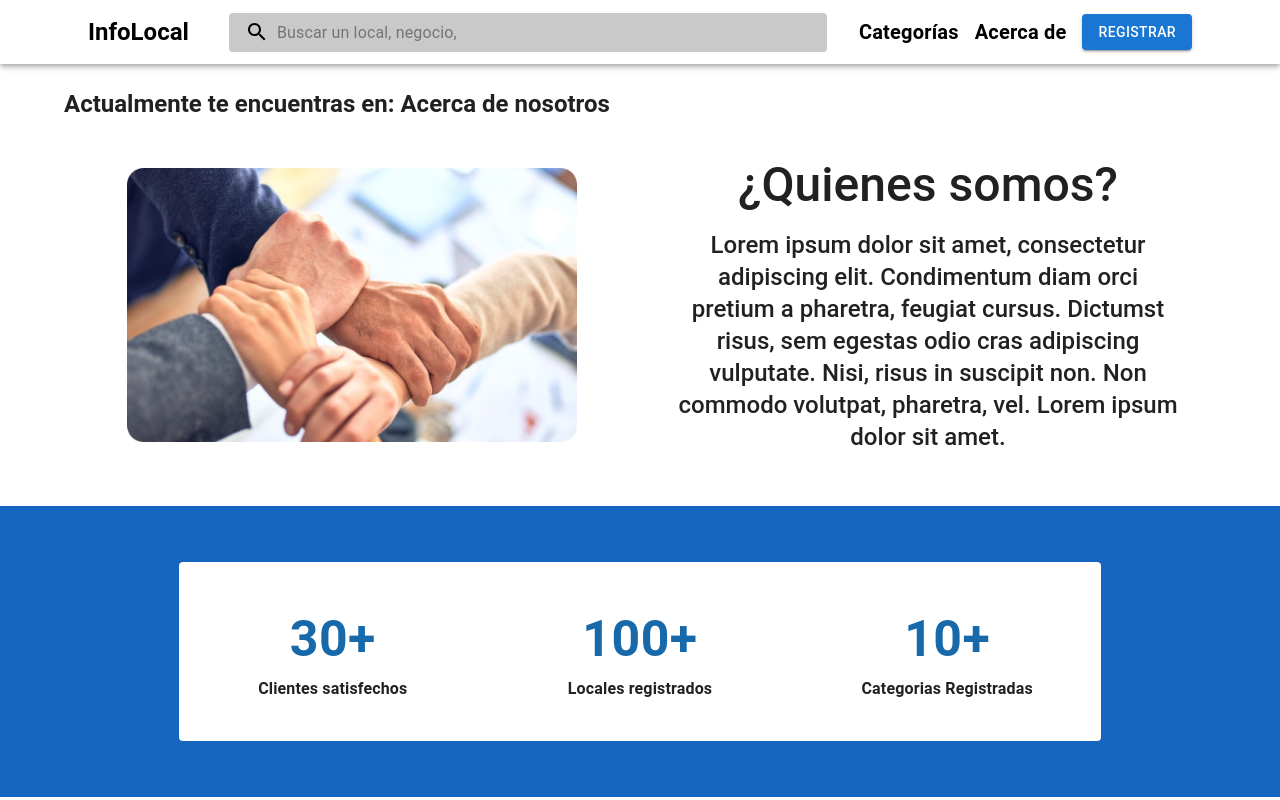
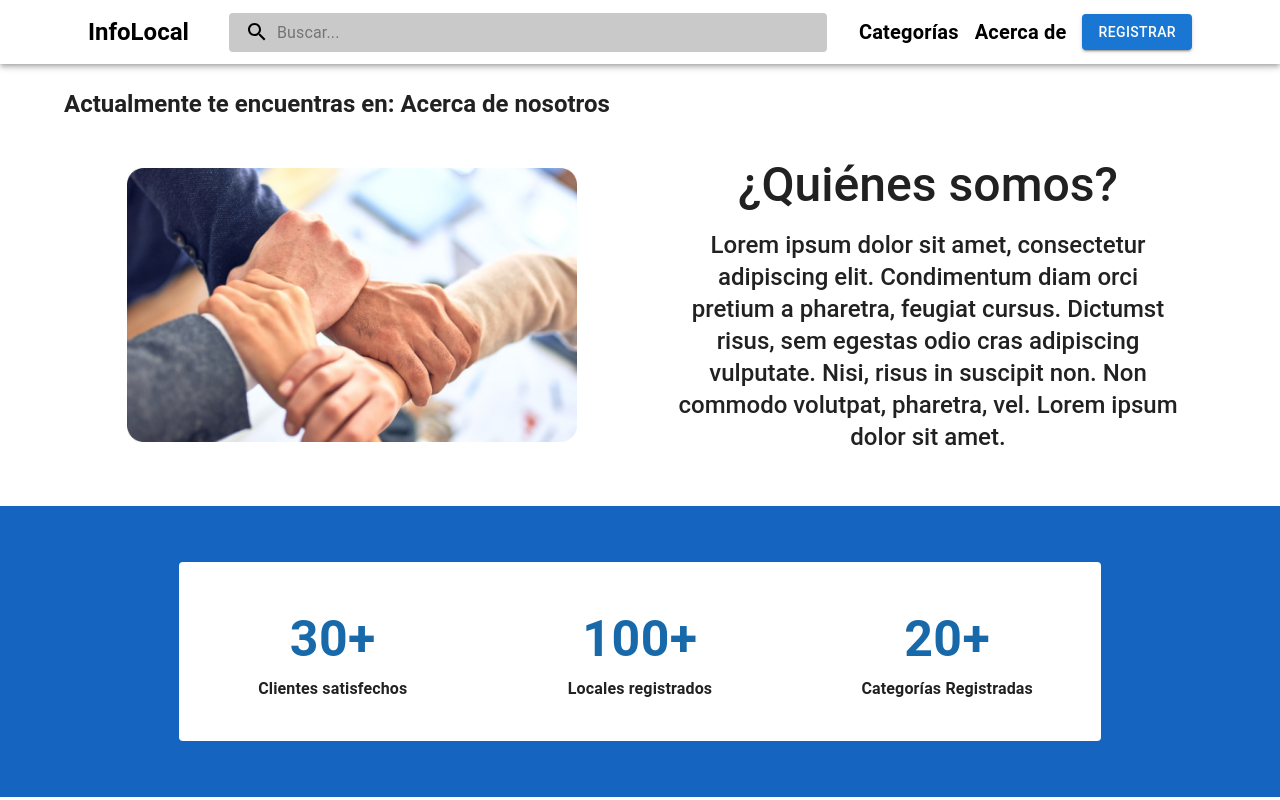
Before and after one commit to brayanduranvelasquez/info-local, a React (Vite) app: page /about in a window 1280 px wide. Shown: the top 800 px of the page. Built offline with nearby package versions, Linux system fonts and the light colour scheme.

Commit message:
fix: added diacritic to questions and 100% searcher input

```diff
--- a/src/pages/about/index.tsx
+++ b/src/pages/about/index.tsx
@@ -24,7 +24,7 @@ export default function AboutPage() {
             <Grid item xs={12} lg={6} display="flex" justifyContent="center" alignItems="center">
               <Stack justifyContent="center" alignItems="center" gap={2}>
                 <Typography variant="h3" fontWeight={500}>
-                  ¿Quienes somos?
+                  ¿Quiénes somos?
                 </Typography>
                 <Box sx={{ maxWidth: '550px' }}>
                   <Container>
@@ -97,9 +97,9 @@ export default function AboutPage() {
                     }}
                   >
                     <Typography fontSize="50px" fontWeight="bold" sx={{ color: '#1769AA' }}>
-                      10+
+                      20+
                     </Typography>
-                    <Typography fontWeight="bold">Categorias Registradas</Typography>
+                    <Typography fontWeight="bold">Categorías Registradas</Typography>
                   </Box>
                 </Grid>
               </Grid>
--- a/src/pages/home/components/OfferSection.tsx
+++ b/src/pages/home/components/OfferSection.tsx
@@ -13,7 +13,7 @@ export default function OfferSection() {
       <Container>
         <Stack justifyContent="center" alignItems="center" mb={4}>
           <Typography variant="h4" fontWeight={800}>
-            ¿Que ofrecemos para ti?
+            ¿Qué ofrecemos para ti?
           </Typography>
         </Stack>
 
--- a/src/pages/home/components/RegisterSection.tsx
+++ b/src/pages/home/components/RegisterSection.tsx
@@ -10,7 +10,7 @@ export default function RegisterSection() {
         <Stack justifyContent="center" alignItems="center" textAlign="center">
           <Box paddingX={4} paddingY={2} width="100%" maxWidth={700}>
             <Typography variant="h4" fontWeight={500}>
-              ¿Como puedo registrar mi empresa, local, negocio o emprendimiento?
+              ¿Cómo puedo registrar mi empresa, local, negocio o emprendimiento?
             </Typography>
           </Box>
           <Box>
--- a/src/pages/home/styled-components/InputSearchHeader.ts
+++ b/src/pages/home/styled-components/InputSearchHeader.ts
@@ -29,6 +29,8 @@ export const StyledSearchIconWrapper = styled('div')(({ theme }) => ({
 
 export const StyledInputBase = styled(InputBase)(({ theme }) => ({
   color: 'inherit',
+  width: '100%',
+
   '& .MuiInputBase-input': {
     padding: theme.spacing(1, 1, 1, 0),
     paddingLeft: `calc(1em + ${theme.spacing(4)})`,
--- a/src/shared/components/Header.tsx
+++ b/src/shared/components/Header.tsx
@@ -1,5 +1,6 @@
 import * as React from 'react';
 import { Button, Container, Stack } from '@mui/material';
+import { useNavigate } from 'react-router-dom';
 
 import AppBar from '@mui/material/AppBar';
 import Box from '@mui/material/Box';
@@ -17,7 +18,6 @@ import {
   StyledSearchIconWrapper,
   StyledInputBase,
 } from '../../pages/home/styled-components/InputSearchHeader';
-import { useNavigate } from 'react-router-dom';
 import { StyledLinkNav, StyledStackLinks } from '../styled-components/StyledHeader';
 
 export default function Header() {
@@ -133,10 +133,7 @@ export default function Header() {
                 <StyledSearchIconWrapper>
                   <SearchIcon />
                 </StyledSearchIconWrapper>
-                <StyledInputBase
-                  placeholder="Buscar un local, negocio, empresa, categoría, subcategoría..."
-                  inputProps={{ 'aria-label': 'buscar' }}
-                />
+                <StyledInputBase fullWidth placeholder="Buscar..." inputProps={{ 'aria-label': 'buscar' }} />
               </StyledSearch>
             </Stack>
 
```
